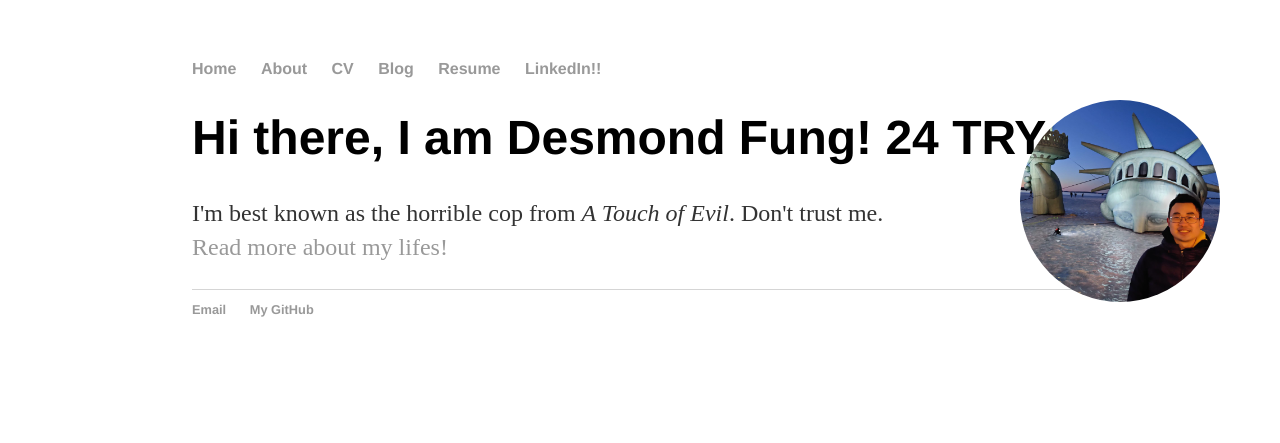
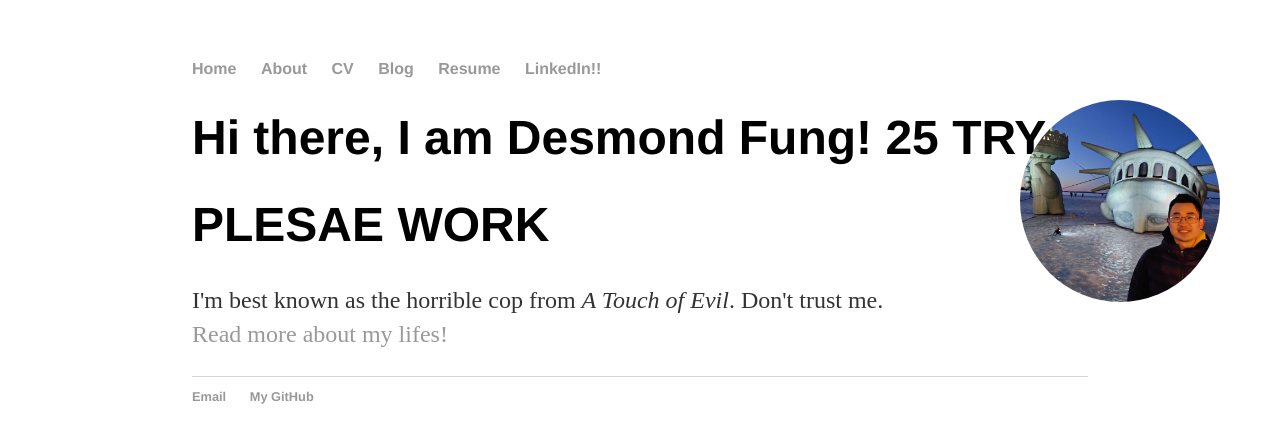
Before and after one commit to ddhangdd/ddhangdd.github.io, a Jekyll site: the page built from index.html, in a window 1280 px wide. Shown: the top 443 px of the page. Built offline with Jekyll 4.4.1, drawn with Linux system fonts in a browser that asks for light colours.

Commit message:
Update index.html

```diff
--- a/index.html
+++ b/index.html
@@ -4,7 +4,8 @@ title: Welcome
 ---
 
 		<div class="blurb">
-			<h1>Hi there, I am Desmond Fung! 24 TRY</h1>
+			<h1>Hi there, I am Desmond Fung! 25 TRY</h1>
+			<h1>PLESAE WORK</h1>
 			<p>I'm best known as the horrible cop from <em>A Touch of Evil</em>. Don't trust me.<br>
 
 			<a href="/about">Read more about my lifes!</a></p>
```
